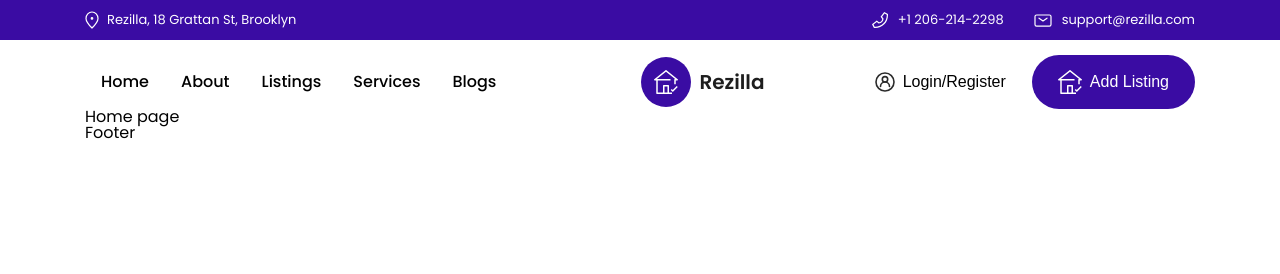
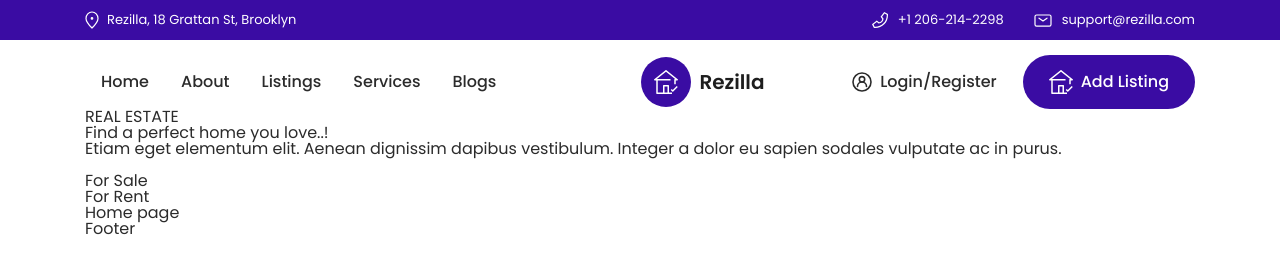
Before and after one commit to DatHoangi/Ni-n_Lu-n, a website: page index.html in a window 1280 px wide. Drawn offline with Linux system fonts and the light colour scheme.

Commit message:
Khắc phục các vấn đề phần Header

```diff
--- a/scss/base/_base.scss
+++ b/scss/base/_base.scss
@@ -2,6 +2,12 @@
 ::before,
 ::after {
     box-sizing: border-box;
+}
+
+:root {
+    --text-color: #2b2b2b;
+    --icon-color: brightness(0) saturate(100%) invert(8%) sepia(8%) saturate(6%)
+        hue-rotate(336deg) brightness(101%) contrast(80%);
 }
 
 html {
@@ -11,6 +17,7 @@ html {
 body {
     font-size: 1.6rem;
     font-family: Poppins, sans-serif;
+    color: var(--text-color);
 }
 
 a {
@@ -23,3 +30,15 @@ button {
     outline: none;
     background: transparent;
 }
+
+button,
+input,
+textarea,
+select {
+    font-family: inherit;
+    color: inherit;
+}
+
+.icon {
+    filter: var(--icon-color);
+}
--- a/scss/layout/_header.scss
+++ b/scss/layout/_header.scss
@@ -1,8 +1,12 @@
+%flexItemsCenter {
+    display: flex;
+    align-items: center;
+}
+
 // Top header
 .top-header {
-    display: flex;
+    @extend %flexItemsCenter;
     justify-content: space-between;
-    align-items: center;
     height: 40px;
 
     &-bg {
@@ -26,9 +30,8 @@
     &-infomation,
     &-infomation__gmail,
     &-infomation__phone {
-        display: flex;
+        @extend %flexItemsCenter;
         justify-content: center;
-        align-items: center;
     }
 
     &-infomation {
@@ -46,8 +49,7 @@
 }
 
 .top-bar {
-    display: flex;
-    align-items: center;
+    @extend %flexItemsCenter;
     padding-top: 15px;
 }
 
@@ -55,8 +57,7 @@
     margin-right: 129px;
 
     &__list {
-        display: flex;
-        align-items: center;
+        @extend %flexItemsCenter;
     }
 
     &__link {
@@ -76,17 +77,16 @@
     margin-left: auto;
 
     &__group {
-        display: flex;
-        align-items: center;
+        @extend %flexItemsCenter;
         justify-content: center;
     }
 
     &__btn {
-        display: flex;
+        @extend %flexItemsCenter;
         justify-content: center;
-        align-items: center;
         gap: 8px;
         padding: 15px 26px;
+        color: var(--text-color);
     }
 
     &__btn--single {
--- a/template/header.html
+++ b/template/header.html
@@ -21,7 +21,7 @@
             </ul>
         </nav>
         <!-- Logo -->
-        <div class="logo">
+        <a href="./" class="logo">
             <div class="logo-bg">
                 <img
                     src="./assets/icon/logo.svg"
@@ -30,7 +30,7 @@
                 />
             </div>
             <h1 class="logo__title">Rezilla</h1>
-        </div>
+        </a>
 
         <!-- Action -->
         <div class="top-act">
@@ -39,7 +39,7 @@
                     <img
                         src="./assets/icon/avatar.svg"
                         alt=""
-                        class="top-act__icon"
+                        class="icon top-act__icon"
                     />
                     <a href="" class="top-act__form">Login/Register</a>
                 </button>
@@ -55,3 +55,24 @@
         </div>
     </div>
 </div>
+
+<!-- Hero -->
+<section class="hero">
+    <div class="container hero-container">
+        <section class="hero__content">
+            <a href="" class="hero__place">REAL ESTATE</a>
+            <h1 class="hero__heading">Find a perfect home you love..!</h1>
+            <p class="hero__desc">
+                Etiam eget elementum elit. Aenean dignissim dapibus vestibulum.
+                Integer a dolor eu sapien sodales vulputate ac in purus.
+            </p>
+            <img src="" alt="" class="hero__img" />
+        </section>
+        <section class="hero__form">
+            <div class="hero__for">
+                <h2 class="hero__for-price">For Sale</h2>
+                <h2 class="hero__for-price">For Rent</h2>
+            </div>
+        </section>
+    </div>
+</section>
```
Also changed, not shown: assets/css/layout/index.css, assets/css/main.css, 2 other files.
